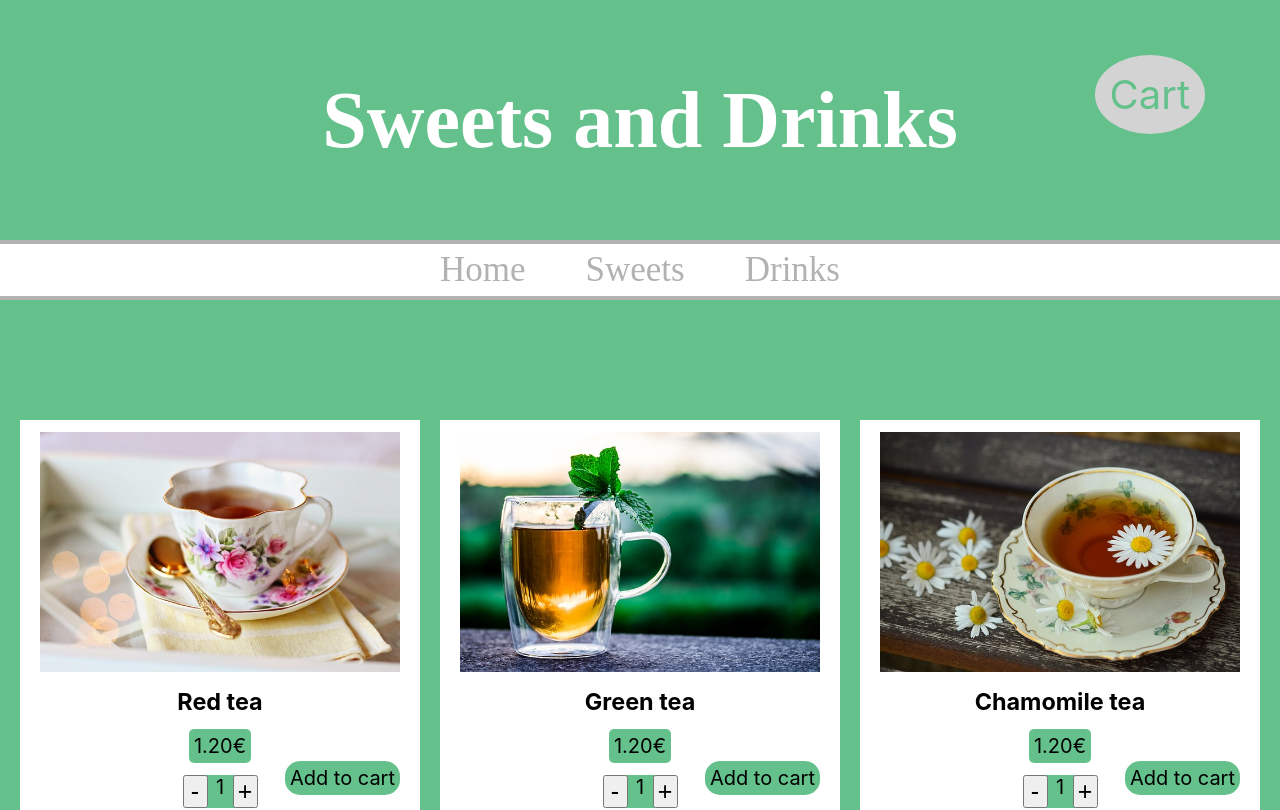
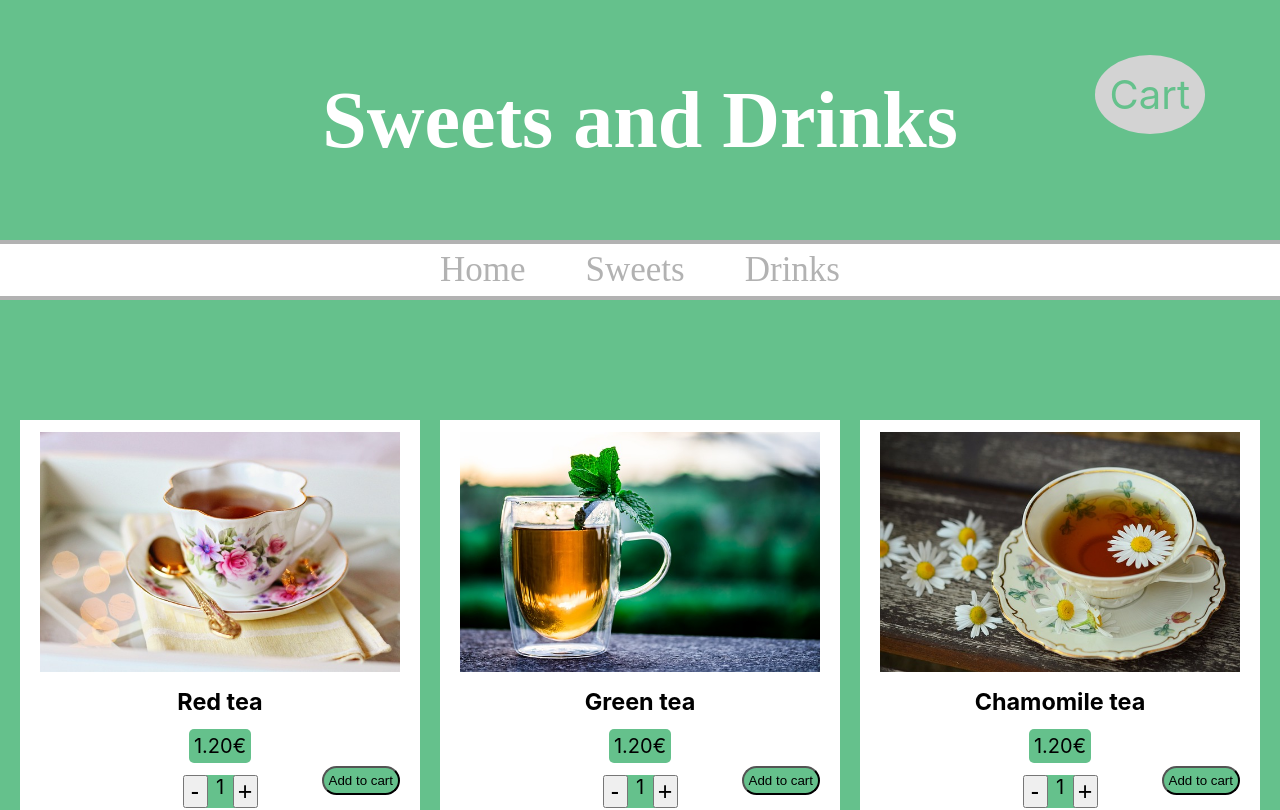
Before and after one commit to emamaria/sweets-redux, a React (Create React App) app: page /drinks in a window 1280 px wide. Shown: the top 810 px of the page. Built offline with nearby package versions, Linux system fonts and the light colour scheme; a web font is replaced by a local one.

Commit message:
ok addCart with dispatch

```diff
--- a/src/components/cart/AddCartButton.jsx
+++ b/src/components/cart/AddCartButton.jsx
@@ -1,8 +1,20 @@
 import React from 'react'
+import {useDispatch} from 'react-redux'
+import {addCart} from '../../features/cart/cartSlice.js'
 
-const AddCartButton = () => {
+
+const AddCartButton = ({name, amount, totalPrice, price}) => {
+
+  const dispatch = useDispatch()
+
+  const AddItemToCart = () => {
+
+    console.log(name, amount, totalPrice, price)
+    dispatch(addCart({name, amount, totalPrice, price}))
+  }
   return (
-    <div className='addCartButton'>Add to cart</div>
+    <button onClick={AddItemToCart} className='addCartButton'> Add to cart
+    </button>
   )
 }
 
--- a/src/components/drinks/Drink.jsx
+++ b/src/components/drinks/Drink.jsx
@@ -32,7 +32,7 @@ const Drink = ({name, quantity, price }) => {
          <button onClick={addAmount}>+</button>
 
         </div>
-        <AddCartButton/>
+        <AddCartButton name={count.name} price={count.price} amount={count.amount} totalPrice={count.totalPrice()}/>
         </div>
 
     </div>
--- a/src/components/sweets/sweet.jsx
+++ b/src/components/sweets/sweet.jsx
@@ -1,3 +1,4 @@
+
 import React, { useState } from 'react'
 import AddCartButton from '../cart/AddCartButton';
 // import {useSelector} from 'react-redux'
@@ -21,6 +22,7 @@ const [count, setCount] = useState({price: unitPrice, amount: 1, totalPrice(){ r
 
   const addAmount = () => {
     setCount({...count, amount: count.amount + 1})
+
   }
   return (
     <div className='sweet_container'>
@@ -32,9 +34,8 @@ const [count, setCount] = useState({price: unitPrice, amount: 1, totalPrice(){ r
         <button onClick={restAmount}>-</button>
         <p>{count.amount}</p>
          <button onClick={addAmount}>+</button>
-
-        </div>
-        <AddCartButton/>
+         </div>
+        <AddCartButton name={count.name} price={count.price} amount={count.amount} totalPrice={count.totalPrice()}/>
         </div>
 
     </div>
--- a/src/features/cart/cartSlice.js
+++ b/src/features/cart/cartSlice.js
@@ -10,7 +10,7 @@ export const cartSlice = createSlice({
 
     }
 })
-
+   export const  {addCart} =  cartSlice.actions
 
 
 export default cartSlice.reducer
```
